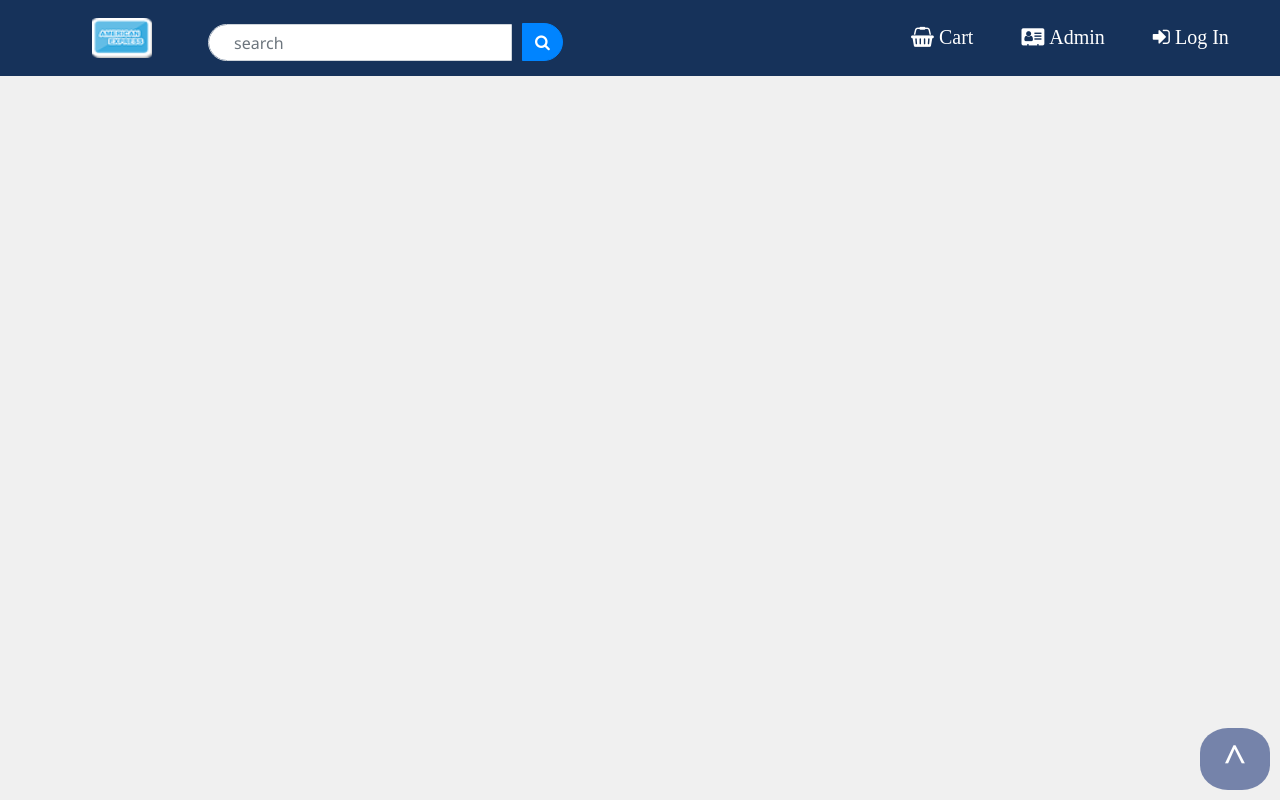
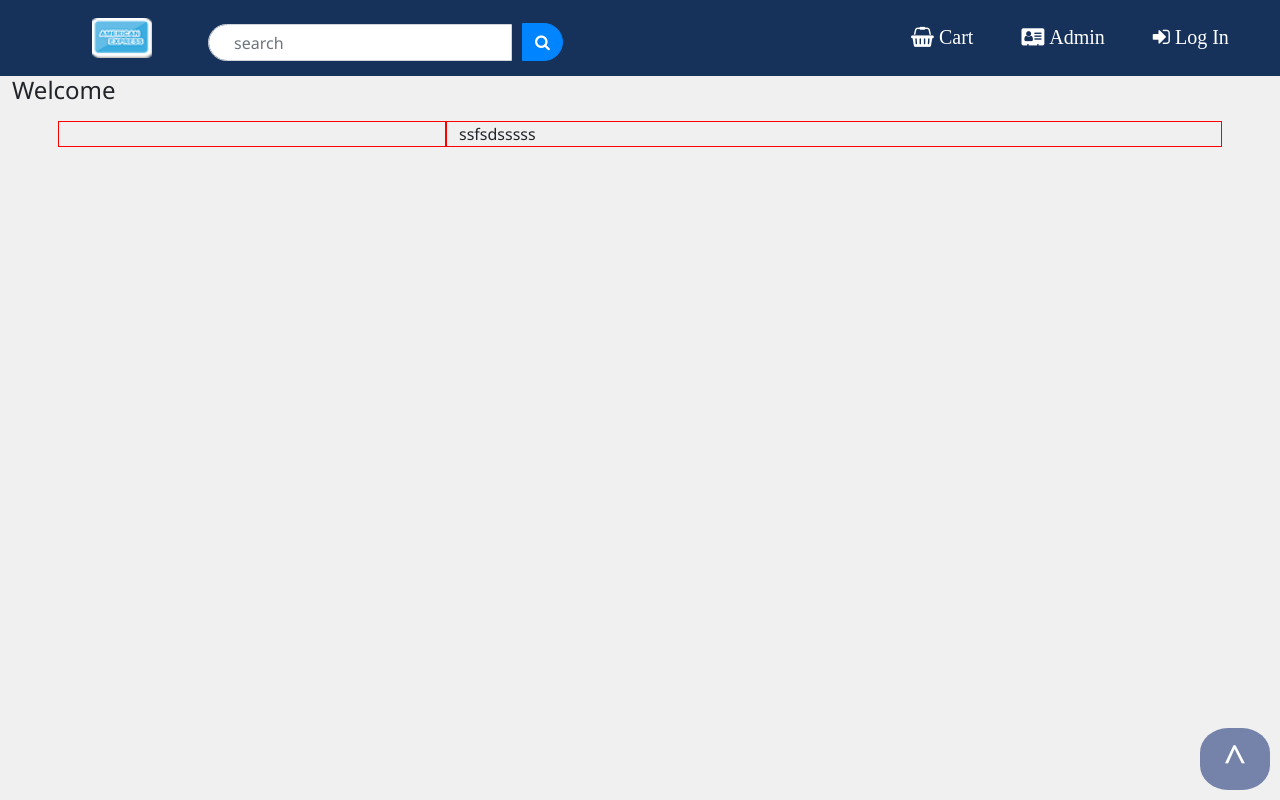
Before and after one commit to Oluwadebo/ECOMMERCE-NODE, a React (Create React App) app in the folder forntend/: page /Admin in a window 1280 px wide. Built offline with nearby package versions, Linux system fonts and the light colour scheme; no server answers.

Commit message:
admin page started

```diff
--- a/forntend/src/component/Admin.js
+++ b/forntend/src/component/Admin.js
@@ -1,10 +1,60 @@
 import React from 'react'
+import { Link, useNavigate } from 'react-router-dom'
+import { useEffect, useState } from "react";
+import axios from 'axios';
+import { baseUrl } from "./endpoint";
 import Navbar from './Navbar'
 
 const Admin = () => {
+    const navigate = useNavigate();
+    const [user, setuser] = useState([])
+    const [userId, setuserId] = useState('')
+    // const token = localStorage.token;
+
+    useEffect(() => {
+        // if (token) {
+        //     axios.get(`${baseUrl}dashboard`,
+        //         {
+        //             headers: {
+        //                 "Authorization": `Bearer ${token}`,
+        //                 "Content-type": "application/json",
+        //                 "Accept": "application/json"
+        //             }
+        //         }).then((data) => {
+        //             if (data) {
+        //                 let Err = data.data.message;
+        //                 if (Err == "Valid Token") {
+        //                     setuser(data.data.result[0]);
+        //                     localStorage.userId = data.data.result[0]._id
+        //                     setuserId(data.data.result[0]._id)
+        //                 } else {
+        //                     localStorage.removeItem('token')
+        //                     localStorage.removeItem('userId')
+        //                     navigate("/")
+        //                 }
+        //             }
+        //         })
+        // } else {
+        //     navigate("/")
+        // }
+    }, [])
+
     return (
         <>
             <Navbar />
+            <div className="container-fluid mt-5 pt-4 mb-4">
+                <h4 className='pt-1'>
+                    Welcome <span className="naem">{user.firstname}</span>
+                </h4>
+                <div className="container p-0 m-o mt-3">
+                    <div className="row">
+                        <div className="col-12 col-md-4 vd">
+
+                        </div>
+                        <div className="col-12 col-md-8 vd">ssfsdsssss</div>
+                    </div>
+                </div>
+            </div>
         </>
     )
 }
--- a/forntend/src/component/Navbar.js
+++ b/forntend/src/component/Navbar.js
@@ -12,15 +12,22 @@ const Navbar = () => {
             behavior: "smooth"
         })
     }
+    const admin = () => {
+        const yes = prompt("Are you an Admin");
+        if (yes == "yes" || yes == "YES" || yes == "Yes") {
+            navigate("/Admin")
+        } else {
+            navigate("/")
+        }
+    }
     const logout = () => {
-        // localStorage.removeItem('token')
-        // localStorage.removeItem('userId')
-        // navigate("/")
+        localStorage.removeItem('customer')
+        navigate("/Registration")
     }
     return (
         <>
             <div>
-                <nav className="navbar navbar-expand-lg bg-light fixed-top col">
+                <nav className="navbar navbar-expand-lg bg-light fixed-top coles">
                     <div className="container">
                         <a className="navbar-brand">
                             <img src={amaricanexpress} alt="amaricanexpress" className="logo" />
@@ -49,14 +56,17 @@ const Navbar = () => {
                                         <i className="fa fs-5 fa-shopping-basket mx-md-4 mx-3"> Cart </i>
                                     </span>
                                 </Link>
-                                <Link
+                                {/* <Link
                                     to="/Admin"
                                     className='cart stye'
                                 >
                                     <span>
                                         <i className="fa fs-5 fa-address-card mx-md-4 mx-3"> Admin </i>
                                     </span>
-                                </Link>
+                                </Link> */}
+                                <span>
+                                    <i className="fa fs-5 fa-address-card mx-md-4 mx-3 stye" onClick={admin}> Admin </i>
+                                </span>
                                 <span>
                                     <i className="fa fs-5 fa-sign-in mx-md-4 mx-3 my-3 my-md-0 stye" onClick={logout}> Log In </i>
                                 </span>
--- a/forntend/src/index.css
+++ b/forntend/src/index.css
@@ -37,7 +37,6 @@ code {
   -webkit-animation: spin 2s linear infinite;
   animation: spin 2s linear infinite;
 }
-
 @-webkit-keyframes spin {
   0% {
     -webkit-transform: rotate(0deg);
@@ -165,9 +164,12 @@ code {
 .fa-search {
   color: #fff;
 }
-.col {
+.coles {
   background: #16325a !important;
   color: white;
+}
+.vd {
+  border: 1px solid red;
 }
 .cart {
   color: white;
```
